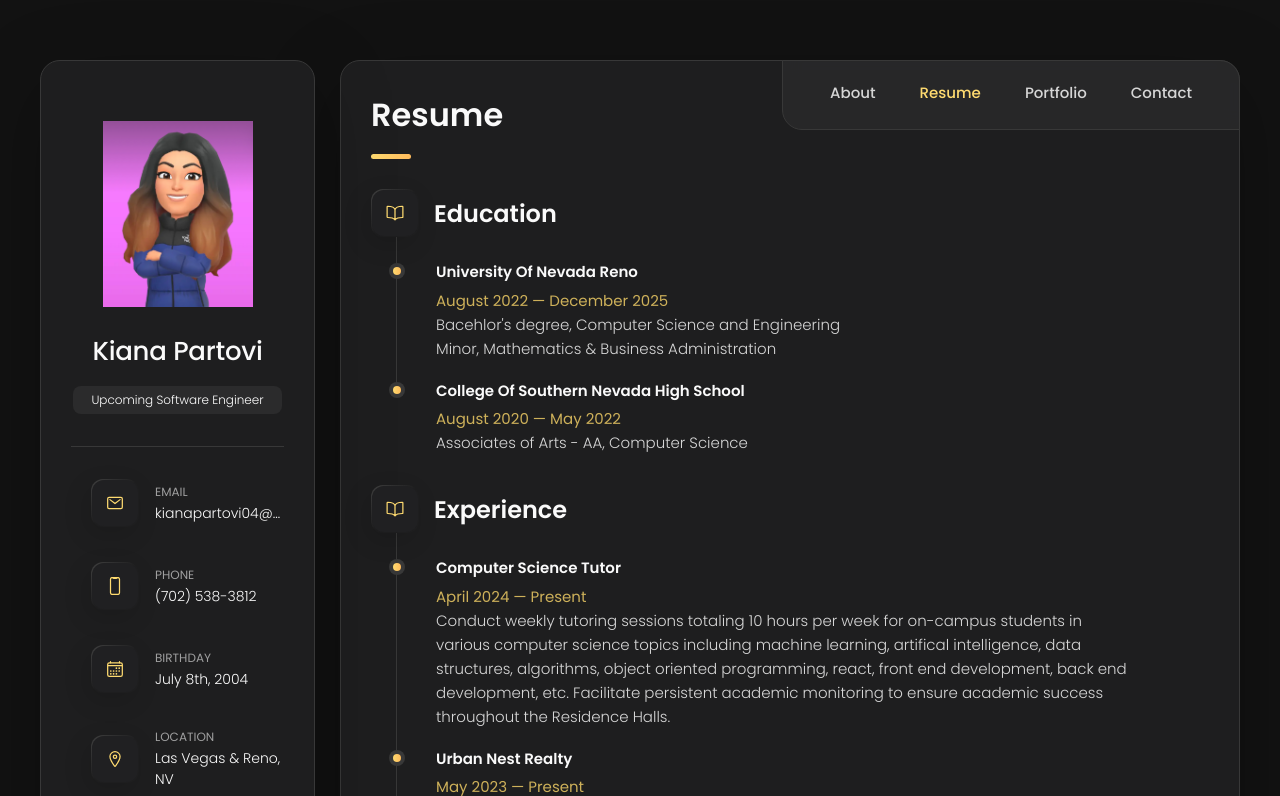
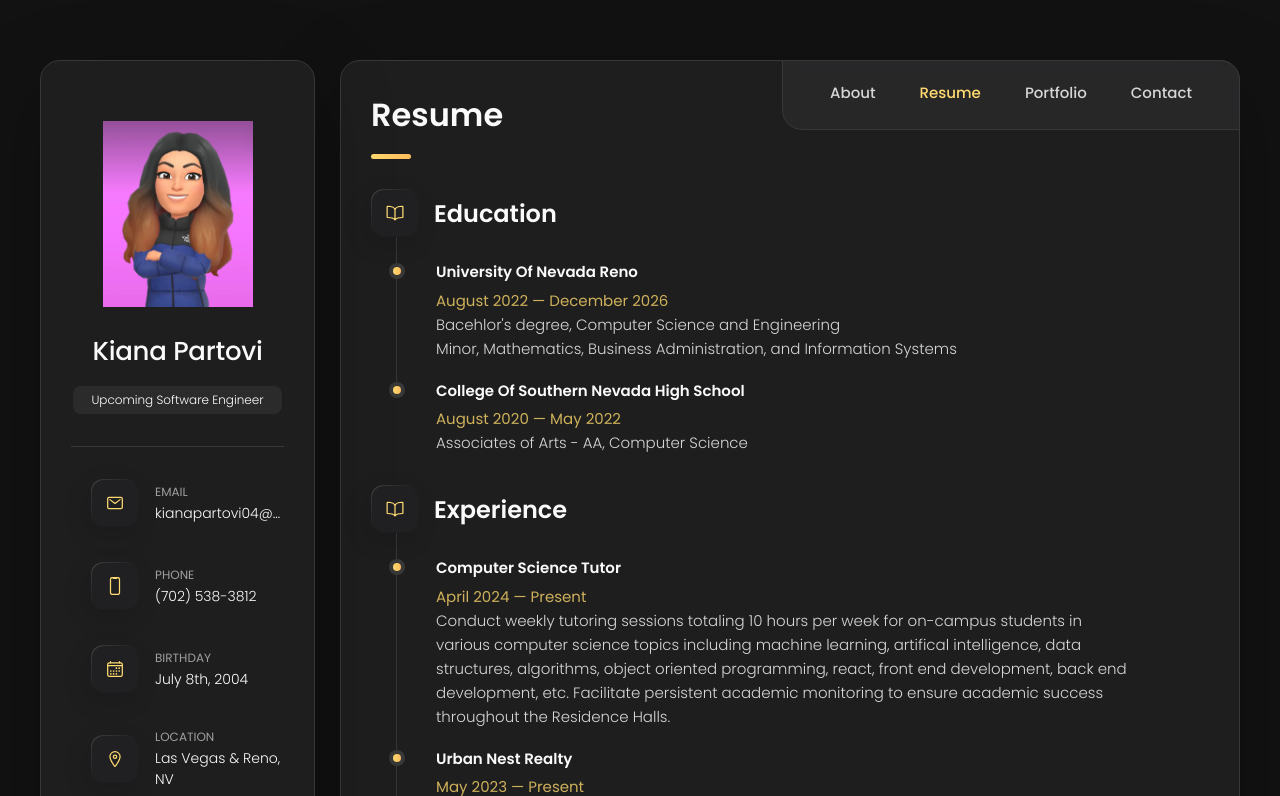
Before and after one commit to 1102-Partovi-Kiana/1102-Partovi-Kiana.github.io, a plain HTML site: page index.html in a window 1280 px wide. Both pictures are taken after a click on the button "Resume". Shown: the top 796 px of the page. Drawn offline with nearby package versions, Linux system fonts and the light colour scheme.

Commit message:
Update education details in index.html

```diff
--- a/index.html
+++ b/index.html
@@ -233,7 +233,7 @@
           <p>
             Hi there! I'm Kiana, a rising junior at the University of Nevada, Reno,
             majoring in Computer Science and Engineering with a minor in Mathematics
-            and Business Administration. I am set to graduate early, driven by my passion
+            and Business Administration. I am driven by my passion
             for technology and innovation.
           </p>
 
@@ -472,13 +472,13 @@ I am confident that Kiana will excel in any role she takes on and make a meaning
 
               <h4 class="h4 timeline-item-title">University of Nevada Reno</h4>
 
-              <span>August 2022 — December 2025 </span>
+              <span>August 2022 — December 2026 </span>
 
               <p class="timeline-text">
                Bacehlor's degree, Computer Science and Engineering
               </p>
               <p class="timeline-text">
-                Minor, Mathematics & Business Administration
+                Minor, Mathematics, Business Administration, and Information Systems
               </p>
 
             </li>
```
